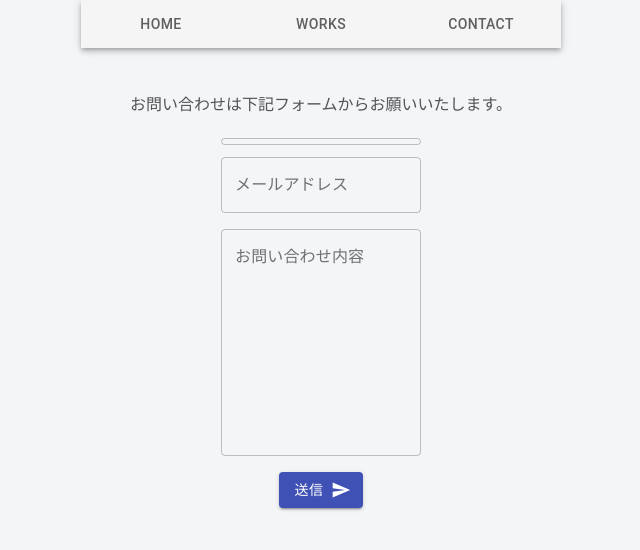
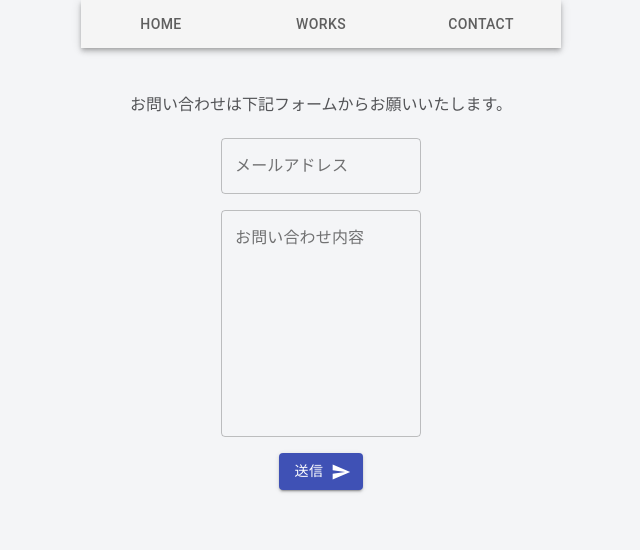
Before and after one commit to nosuke0926/my-portfolio, a Next.js app: page /contact in a window 1280 px wide. Shown: the top 550 px of the page, without its empty margins (319-959 px from the left). Built offline with nearby package versions, Linux system fonts and the light colour scheme.

Commit message:
問い合わせフォーム修正

```diff
--- a/components/textField.tsx
+++ b/components/textField.tsx
@@ -34,6 +34,7 @@ export default function FormPropsTextFields() {
   const handleOnSubmit = async (data: FormData) => {
     reset()
     try {
+      data.accessKey = process.env.access_key!
       const res = await fetch('https://api.staticforms.xyz/submit', {
         method: 'POST',
         body: JSON.stringify(data),
@@ -63,7 +64,7 @@ export default function FormPropsTextFields() {
       action="https://api.staticforms.xyz/submit"
       method="post"
     >
-      <TextField
+      {/* <TextField
         type="hidden"
         id="outlined-accessKey"
         autoComplete="current-accessKey"
@@ -73,7 +74,7 @@ export default function FormPropsTextFields() {
           required: 'キーを入力してください。',
         })}
         value={process.env.access_key}
-      />
+      /> */}
       <div>
         <TextField
           id="outlined-email"
```
